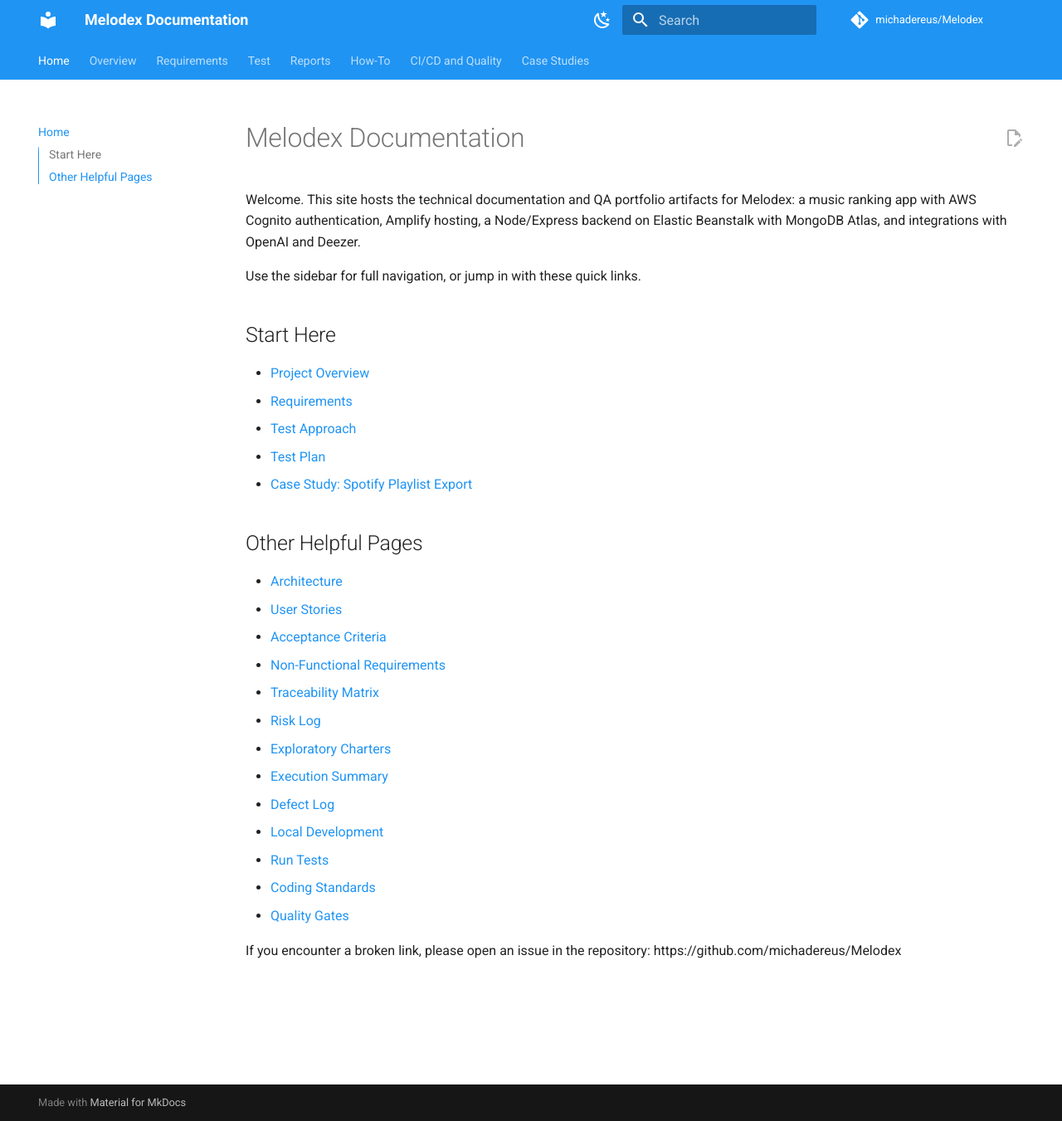
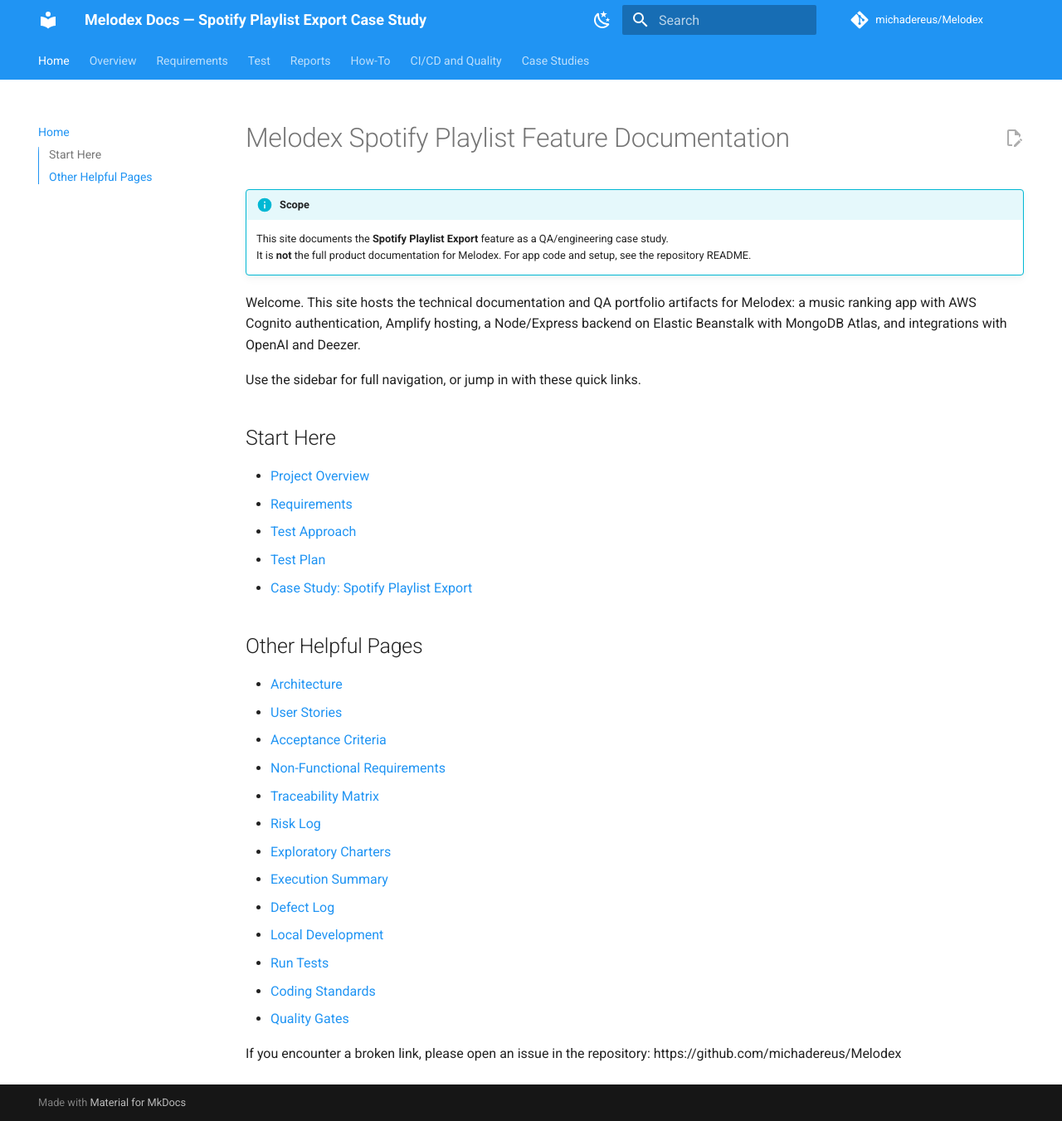
Before and after one commit to michadereus/Melodex, an MkDocs documentation site: the page built from docs/index.md, in a window 1280 px wide and 1351 px high. Shown: the whole window at 83% size. Built offline with MkDocs 1.6.1 and Material for MkDocs 9.7.7, drawn with Linux system fonts in a browser that asks for light colours; comment, search, counter and statistics services are not loaded.

Commit message:
Updated Overview and site name to clarify that these docs are only for the new feature and not the whole web app

```diff
--- a/docs/index.md
+++ b/docs/index.md
@@ -1,4 +1,8 @@
-# Melodex Documentation
+# Melodex Spotify Playlist Feature Documentation
+
+!!! info "Scope"
+    This site documents the **Spotify Playlist Export** feature as a QA/engineering case study.
+    It is **not** the full product documentation for Melodex. For app code and setup, see the repository README.
 
 Welcome. This site hosts the technical documentation and QA portfolio artifacts for Melodex: a music ranking app with AWS Cognito authentication, Amplify hosting, a Node/Express backend on Elastic Beanstalk with MongoDB Atlas, and integrations with OpenAI and Deezer.
 
--- a/mkdocs.yml
+++ b/mkdocs.yml
@@ -1,9 +1,9 @@
-site_name: Melodex Documentation
+site_name: Melodex Docs — Spotify Playlist Export Case Study
 site_url: https://michadereus.github.io/Melodex/
 repo_url: https://github.com/michadereus/Melodex
 repo_name: michadereus/Melodex
 site_description: Technical documentation, test approach, and portfolio artifacts for the Melodex project.
-site_author: Michael De Reus
+site_author: Michael DeReus
 
 theme:
   name: material
@@ -62,6 +62,7 @@ nav:
   - Home: index.md
 
   - Overview:
+    - About These Docs: overview/about-docs.md
     - Overview: overview/index.md
     - Architecture: overview/architecture.md
 
```
Also changed, not shown: docs/overview/about-docs.md (added, +24 -0 lines).
